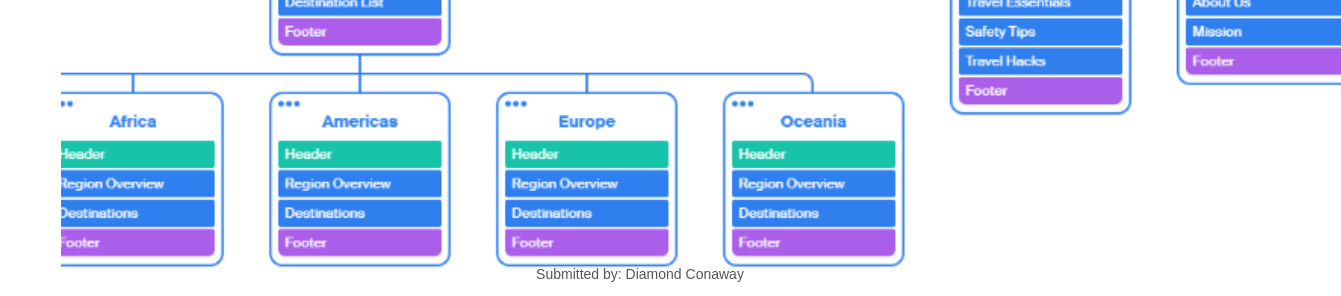
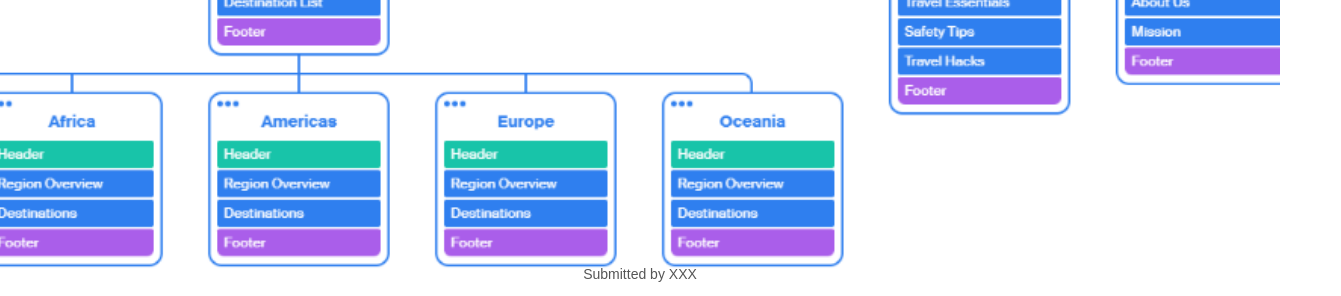
Before and after one commit to travelconaway/websitedeliverable2, a plain HTML site: page index.html in a window 1280 px wide. Shown: the part 508-804 px from the top of the page, 1341 px wide, since content can reach past the window. Drawn offline with Linux system fonts and the light colour scheme.

Commit message:
Update index.html

```diff
--- a/index.html
+++ b/index.html
@@ -7,12 +7,9 @@
     <link rel="stylesheet" href="styles.css">
 </head>
 <body>
-    <div class="container">
-        <h1>Travel Guide Website Content Map</h1>
-        <img src="content_map.png" alt="Travel Guide Website Content Map">
-        <div class="footer">
-            Submitted by: Diamond Conaway
-        </div>
+    <img src="content_map.png" alt="Travel Guide Website Content Map">
+    <div class="footer">
+        Submitted by XXX
     </div>
 </body>
 </html>
```
